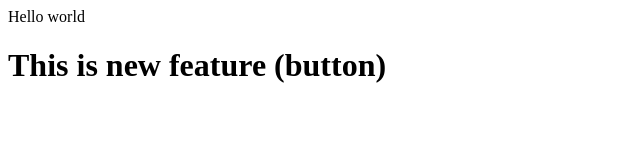
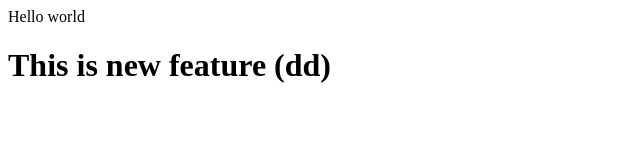
Before and after one commit to juned456/local-repo, a plain HTML site: page index.html in a window 1280 px wide. Shown: the whole page, without its empty margins (0-640 px from the left). Drawn offline with Linux system fonts and the light colour scheme.

Commit message:
added dd

```diff
--- a/index.html
+++ b/index.html
@@ -1,2 +1,2 @@
 <p>Hello world</p>
-<h1> This is new feature (button)</h1>
+<h1> This is new feature (dd)</h1>
```
